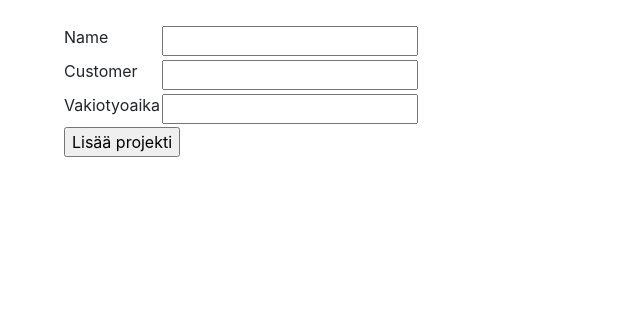
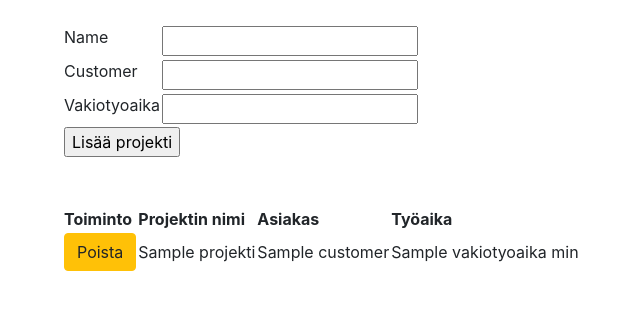
Before and after one commit to sebazai/Tyoajanseuranta, a Python web app: template application/templates/project/new.html in a window 1280 px wide. Shown: the part 56-366 px from the top of the page, without its empty margins (22-662 px from the left). Run offline with Jinja, Linux system fonts and the light colour scheme; the template is opened without the code that fills it: most values are stand-ins (such as "Sample title", 1, 10 or a date in 2020); form fields are guessed from the names that the template uses; some libraries are stand-ins or nearby versions.

Commit message:
myös poisto mahdollisuus

```diff
--- a/application/templates/project/new.html
+++ b/application/templates/project/new.html
@@ -35,4 +35,25 @@
       </tr>
 	</table>
 </form>
+<br />
+<br />
+<table>
+	<th>Toiminto</th>
+	<th>Projektin nimi</th>
+	<th>Asiakas</th>
+	<th>Työaika</th>
+	{% for projekti in projektit %}
+
+	<tr>
+		<td>
+                   <form method="POST" action="{{ url_for('projekti_poista', project_id=projekti.id) }}">
+		   <input type="submit" class="btn btn-warning" value="Poista" />
+		   </form>
+                </td>
+		<td>{{projekti.name}}</td>
+		<td>{{projekti.customer}}</td>
+		<td>{{projekti.vakiotyoaika}} min</td>
+	</tr>
+	{% endfor %}
+</table>
 {% endblock %}
```
